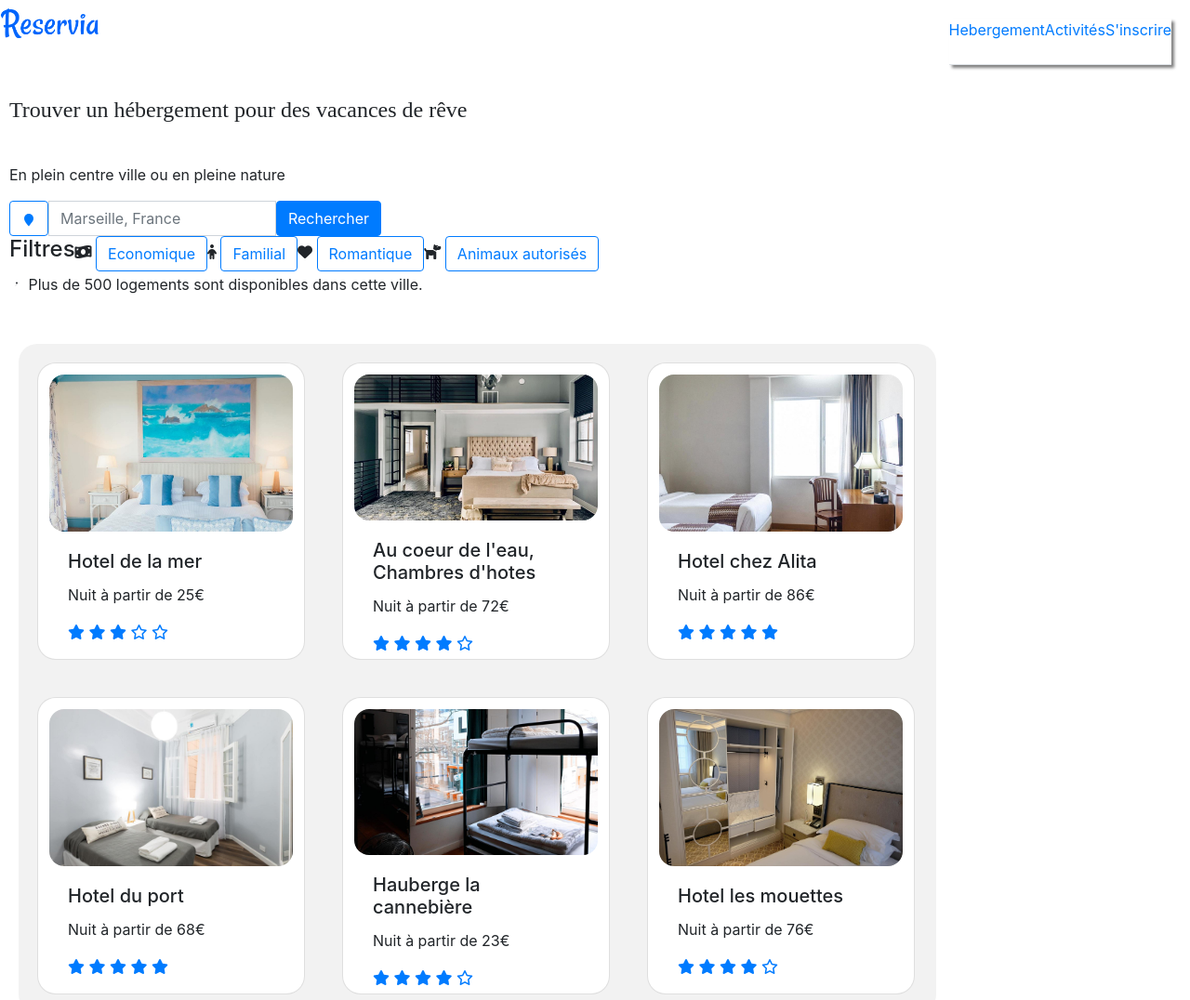
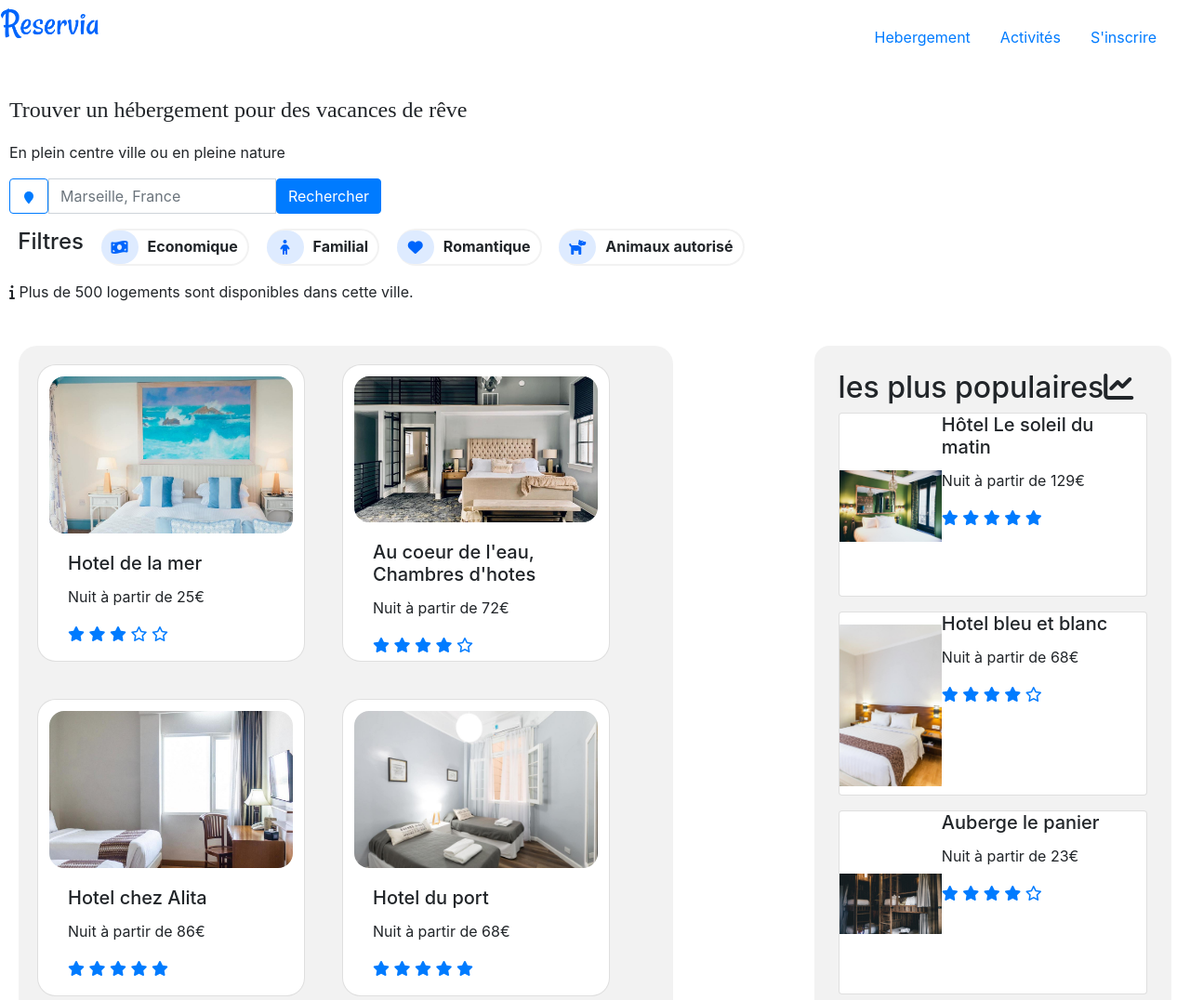
Before and after one commit to BastienLeroy/BastienLeroy.reservia, a plain HTML site: page index.html in a window 1280 px wide. Shown: the top 1076 px of the page at 93% size. Drawn offline with nearby package versions, Linux system fonts and the light colour scheme.

Commit message:
ajout filtres

```diff
--- a/index.html
+++ b/index.html
@@ -15,11 +15,17 @@
         </div>
 
         <div class="registerMenu">
-            <nav class="nav nav-tabs">
-                <a href="#block2">Hebergement</a>
-                <a href="#block3">Activités</a>
-                <a href="nav-link">S'inscrire</a>
-            </nav>
+            <ul class="nav">
+                <li class="nav-item">
+                    <a class="nav-link active" href="#block2">Hebergement</a>
+                </li>
+                <li class="nav-item">
+                    <a class="nav-link active" href="#block3">Activités</a>
+                </li>
+                <li class="nav-item">
+                    <a class="nav-link active" href="#">S'inscrire</a>
+                </li>
+            </ul>
         </div>
     </header>
 
@@ -28,7 +34,6 @@
             <p class="info">
             Trouver un hébergement pour des vacances de rêve
             </p>
-            <br />
             <p class="sub-info">
                 En plein centre ville ou en pleine nature
             </p>
@@ -54,27 +59,36 @@
             <div class="filters">
                 <h4>Filtres</h4>
 
-                <div class="money"><i class="fas fa-money-bill-wave"></i>
-                <button type="button" class="btn btn-outline-primary">Economique</button>
+                <div class="filtersItem">
+                    <div class="filtersItemIcon">
+                        <i class="fas fa-money-bill-wave"></i>
+                    </div>
+                    <h3 class="filtersItemH3">Economique</h3>
                 </div>
 
-                <div class="child"><i class="fas fa-child"></i>
-                <button type="button" class="btn btn-outline-primary">Familial</button>
+                <div class="filtersItem">
+                    <div class="filtersItemIcon">
+                        <i class="fas fa-child"></i>
+                    </div>
+                    <h3 class="filtersItemH3">Familial</h3>
                 </div>
 
-                <div class="heart"><i class="fas fa-heart"></i>
-                <button type="button" class="btn btn-outline-primary">Romantique</button>
+                <div class="filtersItem">
+                    <div class="filtersItemIcon">
+                        <i class="fas fa-heart"></i>
+                    </div>
+                    <h3 class="filtersItemH3">Romantique</h3>
                 </div>
 
-                <div class="dog"><i class="fas fa-dog"></i>
-                <button type="button" class="btn btn-outline-primary">Animaux autorisés</button>
+                <div class="filtersItem">
+                    <div class="filtersItemIcon">
+                        <i class="fas fa-dog"></i>
+                    </div>
+                    <h3 class="filtersItemH3">Animaux autorisé</h3>
                 </div>
             </div>
             <p class= "information">
-            <svg width="1em" height="2em" viewBox="0 0 16 16" class="bi bi-info" fill="currentColor" xmlns="http://www.w3.org/2000/svg">
-                <path d="M8.93 6.588l-2.29.287-.082.38.45xUdHPiFHQ7xbKh19G45saF1raB2ot5pag8p1Hnk4yrfXRJZskr8TMbFpVfC5tDk8eQQg63TqkW9gKhwagx6HePTaK2yXb-.598l.088-.416c-.2.176-.492.246-.686.246-.275 0-.375-.193-.304-.533L8.93 6.588z"/>
-                <circle cx="8" cy="4.5" r="1"/>
-            </svg> Plus de 500 logements sont disponibles dans cette ville.
+                <i class="fas fa-info"></i> Plus de 500 logements sont disponibles dans cette ville.
             </p>
         </div>
         <div id= "block2">
@@ -170,7 +184,10 @@
                 </div>
             </div>
             <div class="mostPopular">
-                <h2>les plus populaires</h2>
+                <div class="textMost">
+                    <div><h2>les plus populaires</h2></div>
+                    <div><h2><i class="fas fa-chart-line"></i></h2></div>
+                </div>
                 <div class="card mb-3 mostPopularCard">
                     <div class="row no-gutters">
                         <div class="col-md-4">
--- a/style2.css
+++ b/style2.css
@@ -31,14 +31,13 @@ body {
     display: flex;
     justify-content: flex-end;
     justify-content: space-between;
-    box-shadow:3px 3px 3px grey;
+
     height: 50px;
     margin: 20px;
 }
-.nav nav-tabs {
-    justify-content: flex-end;
-    width: 220px;
-    justify-content: space-between;
+li:hover nav-item {
+    color: black;
+
 }
 
 /* ____________________ */
@@ -65,7 +64,42 @@ body {
 .filters {
     display: flex;
     flex-direction: row;
+    justify-content: space-around;
+    width: 800px;
+    margin-top: 1rem;
+    margin-bottom: 1rem;
 
+}
+.filtersItem {
+    display: flex;
+    align-items: center;
+    border-right: 2px solid #F2F2F2;
+    border-top: 2px solid #F2F2F2;
+    border-bottom: 2px solid #F2F2F2;
+    height: 40px;
+    padding-right: 10px;
+    border-radius: 20px;
+}
+.filtersItemIcon {
+    display: flex;
+    justify-content: center;
+    align-items: center;
+    background-color: #DEEBFF;
+    color :#0065FC;
+    height: 100%;
+    width: 40px;
+    border-radius: 40px;
+    margin-right: 10px;
+}
+.filtersItemH3 {
+    display: flex;
+    justify-content: center;
+    align-items: center;
+    height: 100%;
+    font-weight: bold;
+    font-size: 100%;
+    margin: 0;
+	padding: 0;
 }
 .information {
 
@@ -86,7 +120,7 @@ body {
     align-content: stretch;
     background-color: #F2F2F2;
     border-radius: 20px;
-    width: 987px;
+    width: 55%;
     margin: 20px;
 }
 .hostingCard {
@@ -110,6 +144,12 @@ body {
 
 
 }
+.textMost {
+    display:flex;
+
+    justify-content: space-between;
+
+}
 .mostPopular {
     padding:2%;
     display: flex;
@@ -117,7 +157,7 @@ body {
     flex-direction: column;
     align-items: flex-start;
     background-color: #F2F2F2;
-    width: 39%;
+    width: 30%;
     border-radius: 1rem;
     margin: 20px;
 
```
